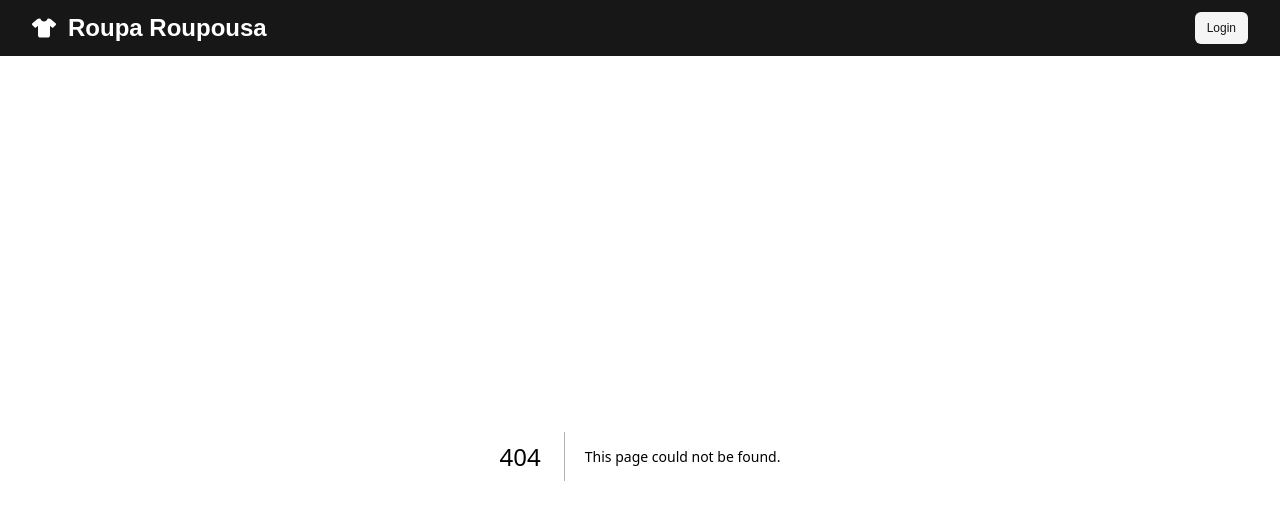
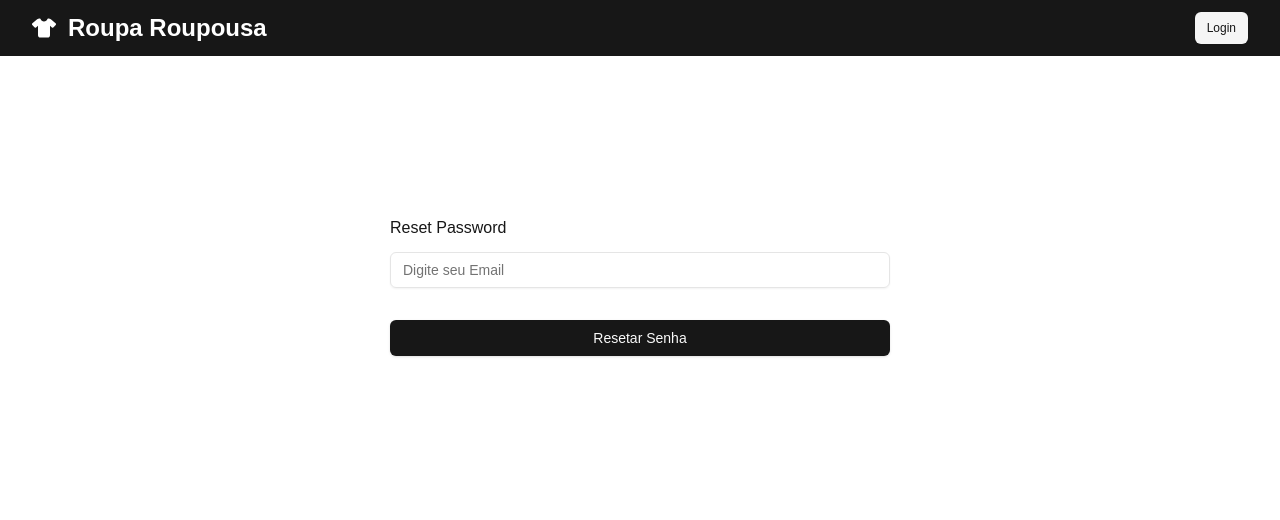
Before and after one commit to thiagonunesbatista/clothes-store, a Next.js app: page /login/resetPassword in a window 1280 px wide. Before the commit this address had no page. Shown: the top 520 px of the page. Built offline with nearby package versions, Linux system fonts and the light colour scheme.

Commit message:
feat: finish feature

```diff
--- a/next.config.mjs
+++ b/next.config.mjs
@@ -4,10 +4,19 @@ const nextConfig = {
     remotePatterns: [
       {
         protocol: "https",
-        hostname: "**"
-      }
-    ]
-  }
+        hostname: "**",
+      },
+    ],
+  },
+
+  async rewrites() {
+    return [
+      {
+        source: "/login/reset-password",
+        destination: "/login/resetPassword",
+      },
+    ];
+  },
 };
 
 export default nextConfig;
--- a/src/app/login/page.tsx
+++ b/src/app/login/page.tsx
@@ -4,6 +4,7 @@ import { FormEvent, useState } from "react";
 import { Input } from "@/components/ui/input";
 import { Button } from "@/components/ui/button";
 import { useConsumer } from "../context/ConsumerContext";
+import Link from "next/link";
 
 export default function Login() {
   const [email, setEmail] = useState("");
@@ -67,6 +68,7 @@ export default function Login() {
   return (
     <div className="max-w-[500px] mx-auto py-40 flex flex-col gap-3">
       <h1 className="text-2xl font-bold">Faça o Seu Login</h1>
+
       <form className="flex gap-4 flex-col" onSubmit={handleLogin}>
         <Input
           type="email"
@@ -84,6 +86,8 @@ export default function Login() {
 
         <Button type="submit">Login</Button>
       </form>
+
+      <Link href="/login/reset-password">Esqueci a Senha</Link>
     </div>
   );
 }
--- /dev/null
+++ b/src/app/login/resetPassword/page.tsx
@@ -0,0 +1,158 @@
+"use client";
+
+import { FormEvent, useState } from "react";
+import { Input } from "@/components/ui/input";
+import { Button } from "@/components/ui/button";
+import { useConsumer } from "../../context/ConsumerContext";
+
+export default function Login() {
+  const [email, setEmail] = useState("");
+  const [showResetNumberInput, setShowResetNumberInput] = useState(false);
+  const [resetNumber, setResetNumber] = useState("");
+  const [newPassword, setNewPassword] = useState("");
+  const [confirmPassword, setConfirmPassword] = useState("");
+
+  const { setIsLoading, setConsumerInfo, setIsLogged } = useConsumer();
+
+  const handleEmailChange = (event: React.ChangeEvent<HTMLInputElement>) => {
+    setEmail(event.target.value);
+  };
+
+  const handleConfirmPassword = (
+    event: React.ChangeEvent<HTMLInputElement>
+  ) => {
+    setConfirmPassword(event.target.value);
+  };
+
+  const handleNewPassword = (event: React.ChangeEvent<HTMLInputElement>) => {
+    setNewPassword(event.target.value);
+  };
+
+  const handleCodeSubmit = async (
+    event: React.ChangeEvent<HTMLInputElement>
+  ) => {
+    event.preventDefault();
+
+    if (
+      resetNumber.length &&
+      newPassword.length &&
+      newPassword === confirmPassword
+    ) {
+      try {
+        setIsLoading(true);
+
+        const url = `http://localhost:3004/users/reset-password`;
+
+        const resetResult = await fetch(url, {
+          method: "POST",
+          headers: {
+            Accept: "application/json",
+            "Content-Type": "application/json",
+          },
+          body: JSON.stringify({
+            email,
+            recoveryCode: resetNumber,
+            newPassword,
+          }),
+        });
+
+        if (resetResult.ok) {
+          window.location.href = "/login";
+        } else {
+          alert("Reset Failed");
+        }
+      } catch (error) {
+        console.error(error);
+        alert("An error occurred during login.");
+      } finally {
+        setIsLoading(false);
+      }
+    }
+  };
+
+  const handleResetSubmit = async (event: FormEvent) => {
+    event.preventDefault();
+
+    if (email.length) {
+      try {
+        setIsLoading(true);
+
+        const url = `http://localhost:3004/users/request-reset`;
+
+        let resetResult = await fetch(url, {
+          method: "POST",
+          headers: {
+            Accept: "application/json",
+            "Content-Type": "application/json",
+          },
+          body: JSON.stringify({
+            email,
+          }),
+        });
+
+        let parsedReset = await resetResult.json();
+
+        if (resetResult.ok) {
+          setShowResetNumberInput(true);
+        } else {
+          alert("Login failed. Please check your credentials.");
+        }
+      } catch (error) {
+        console.error(error);
+        alert("An error occurred during login.");
+      } finally {
+        setIsLoading(false);
+      }
+    }
+  };
+
+  const handleResetNumberChange = (
+    event: React.ChangeEvent<HTMLInputElement>
+  ) => {
+    setResetNumber(event.target.value);
+  };
+
+  return (
+    <div className="max-w-[500px] mx-auto py-40 flex flex-col gap-3">
+      <h1>Reset Password</h1>
+
+      {showResetNumberInput ? (
+        <form className="flex flex-col gap-5">
+          <Input
+            type="text"
+            placeholder="Digite o código de recuperação de email"
+            value={resetNumber}
+            onChange={handleResetNumberChange}
+          />
+
+          <Input
+            type="password"
+            placeholder="Digite a nova senha"
+            value={newPassword}
+            onChange={handleNewPassword}
+          />
+
+          <Input
+            type="password"
+            placeholder="Confirme nova senha"
+            value={confirmPassword}
+            onChange={handleConfirmPassword}
+          />
+
+          <Button onClick={handleCodeSubmit}>Validar código</Button>
+        </form>
+      ) : (
+        <form onSubmit={handleResetSubmit} className="flex flex-col gap-8">
+          <Input
+            type="email"
+            placeholder="Digite seu Email"
+            value={email}
+            onChange={handleEmailChange}
+          />
+
+          <Button type="submit">Resetar Senha</Button>
+        </form>
+      )}
+    </div>
+  );
+}
```
Also changed, not shown: .prettierrc.json (added).
